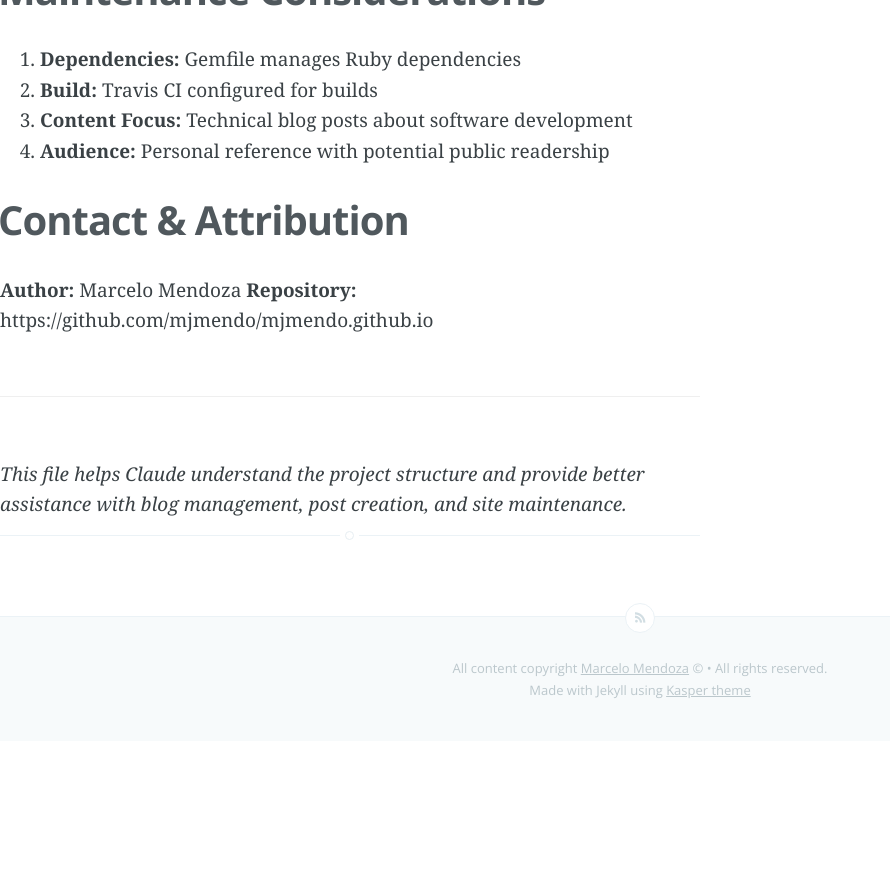
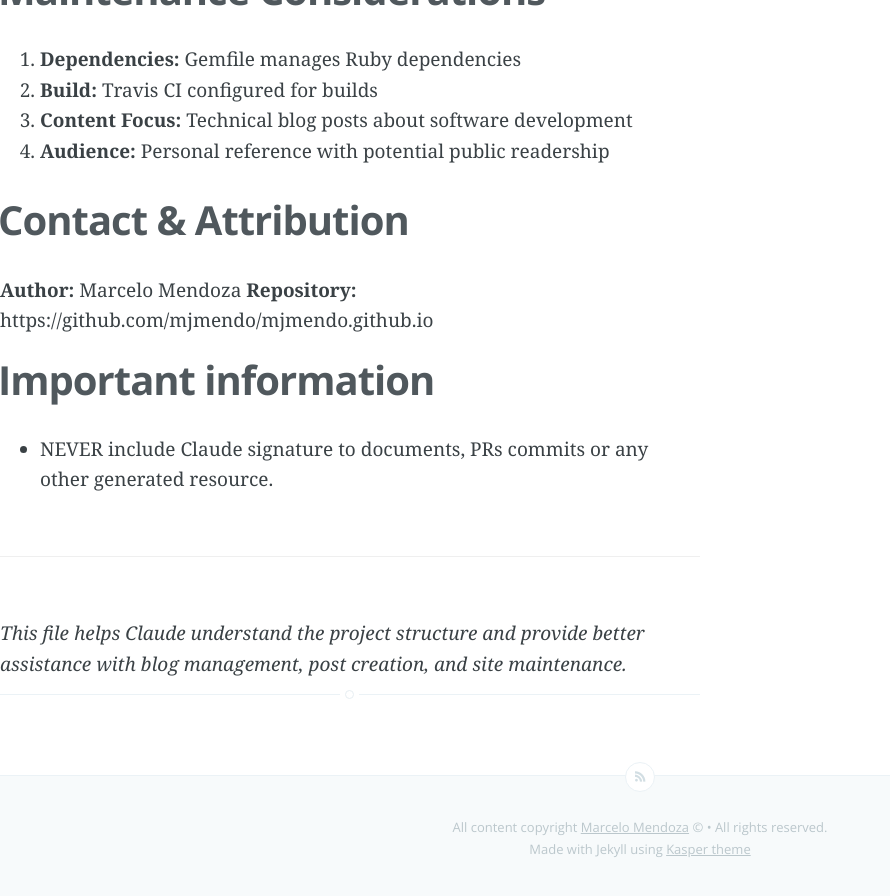
Before and after one commit to mjmendo/mjmendo.github.io, a Jekyll site: the page built from CLAUDE.MD, in a window 1280 px wide and 900 px high, scrolled down 4460 px. Shown: the top 896 px of the window, without its empty margins (0-890 px from the left). Built offline with Jekyll 4.4.1, drawn with Linux system fonts in a browser that asks for light colours; our own code applies the rules of GitHub Pages for plain Markdown files; Markdown is read by kramdown in place of the engine named in the settings; before the commit the page ends 5201 px from its top, so only the background shows below that.

Commit message:
Add important information section to CLAUDE.MD

```diff
--- a/CLAUDE.MD
+++ b/CLAUDE.MD
@@ -150,6 +150,9 @@ Based on existing posts, the blog focuses on:
 **Author:** Marcelo Mendoza
 **Repository:** https://github.com/mjmendo/mjmendo.github.io
 
+## Important information
+- NEVER include Claude signature to documents, PRs commits or any other generated resource.
+
 ---
 
 *This file helps Claude understand the project structure and provide better assistance with blog management, post creation, and site maintenance.*
```
